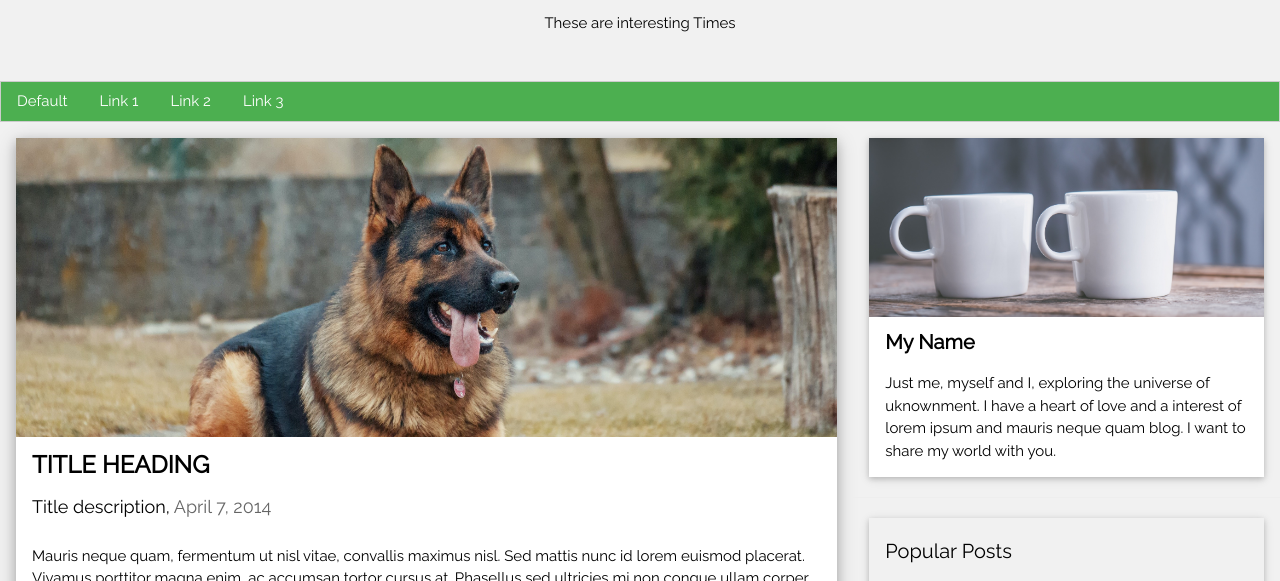
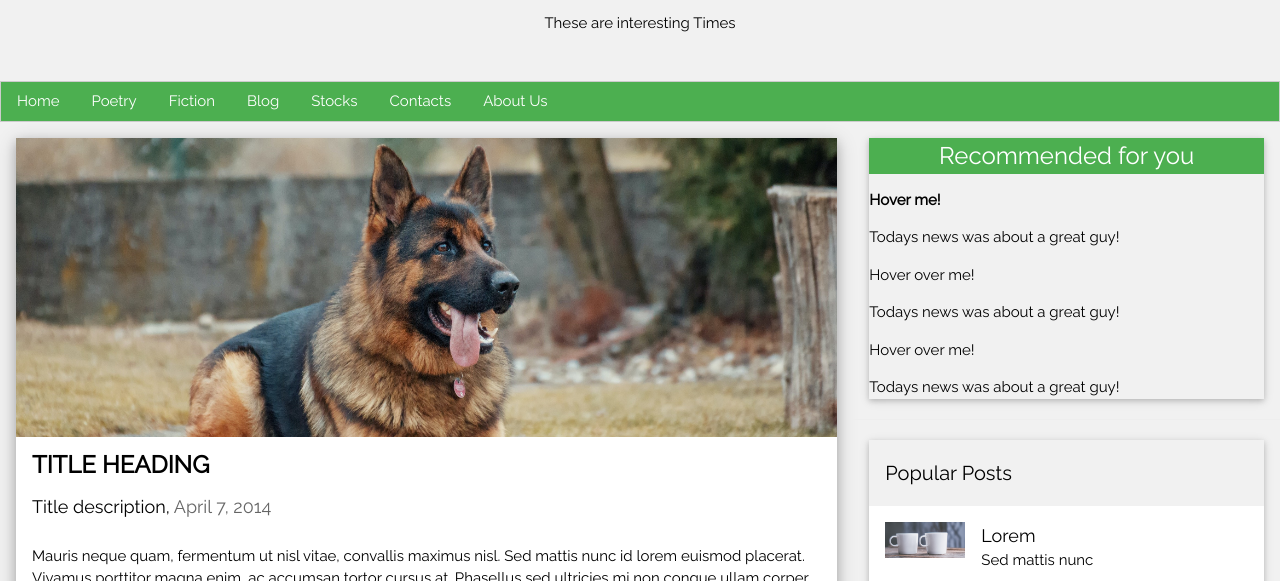
Before and after one commit to karanjalight/the-state-of-kiambu-, a plain HTML site: page index.html in a window 1280 px wide. Shown: the part 201-782 px from the top of the page. Drawn offline with nearby package versions, Linux system fonts and the light colour scheme.

Commit message:
adding the reccomendation

```diff
--- a/index.html
+++ b/index.html
@@ -24,18 +24,21 @@ and is wrapped around the whole page content, except for the footer in this exam
   <p> These are interesting Times</p>
 </header>
 
-<div class="w3-bar w3-border w3-green">
-  <a href="#" class="w3-bar-item w3-button">Default</a>
-  <a href="#" class="w3-bar-item w3-button w3-hover-none w3-text-white w3-hover-text-white">Link 1</a>
-  <a href="#" class="w3-bar-item w3-button w3-hover-none w3-text-white w3-hover-text-white">Link 2</a>
-  <a href="#" class="w3-bar-item w3-button w3-hover-none w3-text-white w3-hover-text-white">Link 3</a>
+<div class="w3-bar w3-border w3-green w3-center">
+  <a href="#" class="w3-bar-item w3-button">Home</a>
+  <a href="#" class="w3-bar-item w3-button w3-hover-none w3-text-white w3-hover-text-white">Poetry</a>
+  <a href="#" class="w3-bar-item w3-button w3-hover-none w3-text-white w3-hover-text-white">Fiction</a>
+  <a href="#" class="w3-bar-item w3-button w3-hover-none w3-text-white w3-hover-text-white">Blog</a>
+  <a href="#" class="w3-bar-item w3-button w3-hover-none w3-text-white w3-hover-text-white">Stocks</a>
+  <a href="#" class="w3-bar-item w3-button w3-hover-none w3-text-white w3-hover-text-white">Contacts</a>
+  <a href="#" class="w3-bar-item w3-button w3-hover-none w3-text-white w3-hover-text-white">About Us</a>
 </div>
 
 <!-- Grid -->
 <div class="w3-row">
 
 <!-- Blog entries -->
-<div class="w3-col l8 s12">
+<div class="w3-col l8 s12" style="height: 1200px !important;">
   <!-- Blog entry -->
   <div class="w3-card-4 w3-margin w3-white">
     <img src="static/images/headerdog.jpg" alt="Nature" style="width:100%">
@@ -87,12 +90,19 @@ and is wrapped around the whole page content, except for the footer in this exam
 <!-- Introduction menu -->
 <div class="w3-col l4">
   <!-- About Card -->
+
   <div class="w3-card w3-margin w3-margin-top">
-  <img src="static/images/Icontea.jpg " style="width:100%">
-    <div class="w3-container w3-white">
-      <h4><b>My Name</b></h4>
-      <p>Just me, myself and I, exploring the universe of uknownment. I have a heart of love and a interest of lorem ipsum and mauris neque quam blog. I want to share my world with you.</p>
-    </div>
+
+      <div class=" w3-hover-shadow ">
+        <h3 class="w3-green w3-center">Recommended for you</h3>
+
+        <p><b> Hover me! </b></p>
+        <p> Todays news was about a great guy!</p>
+        <p>Hover over me!</p>
+        <p> Todays news was about a great guy!</p>
+        <p>Hover over me!</p>
+        <p> Todays news was about a great guy!</p>
+      </div>
   </div><hr>
 
   <!-- Posts -->
```
